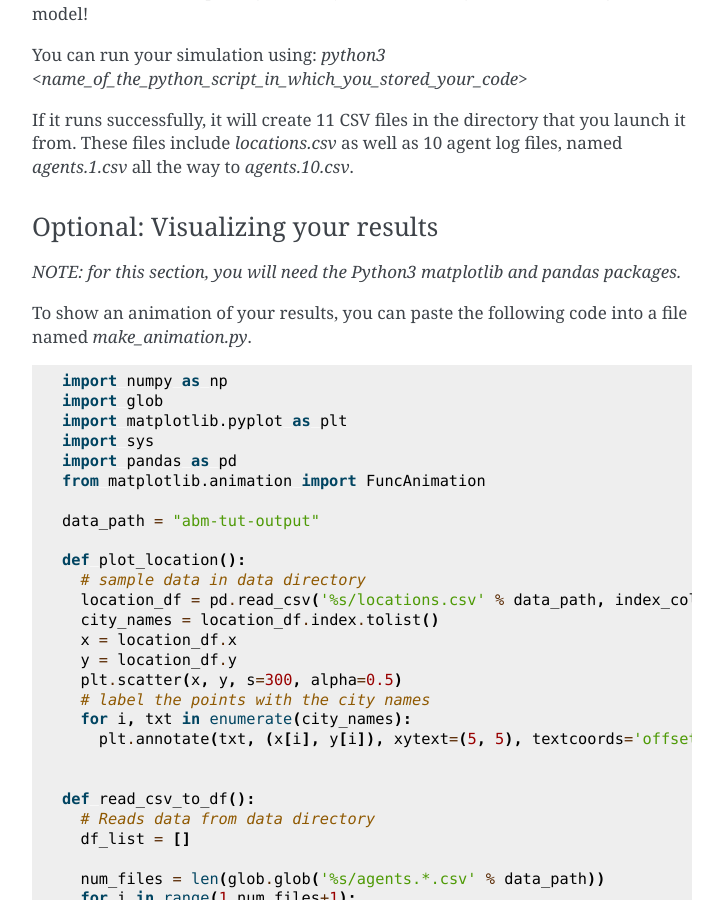
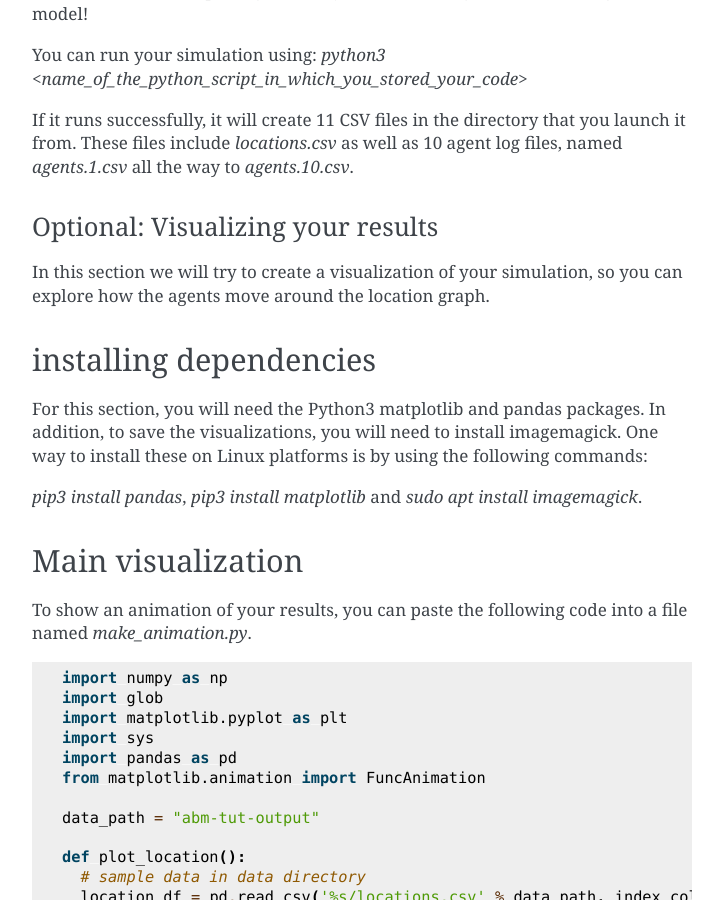
Before and after one commit to djgroen/student-resources, a Sphinx documentation site: the page built from docs/python-abm.rst, in a window 1280 px wide and 900 px high, scrolled down 9582 px. Shown: the whole window, without its empty margins (388-1111 px from the left). Built offline with Sphinx 7.4.7, drawn with Linux system fonts in a browser that asks for light colours; some of the changed text lies outside the part shown.

Commit message:
Update python-abm.rst

```diff
--- a/docs/python-abm.rst
+++ b/docs/python-abm.rst
@@ -419,7 +419,18 @@ If it runs successfully, it will create 11 CSV files in the directory that you l
 Optional: Visualizing your results
 ==================================
 
-*NOTE: for this section, you will need the Python3 matplotlib and pandas packages.*
+In this section we will try to create a visualization of your simulation, so you can explore how the agents move around the location graph.
+
+-----------------------
+installing dependencies
+-----------------------
+For this section, you will need the Python3 matplotlib and pandas packages. In addition, to save the visualizations, you will need to install imagemagick. One way to install these on Linux platforms is by using the following commands:
+
+`pip3 install pandas`, `pip3 install matplotlib` and `sudo apt install imagemagick`.
+
+-----------------------
+Main visualization
+-----------------------
 
 To show an animation of your results, you can paste the following code into a file named `make_animation.py`.
 ::
```
